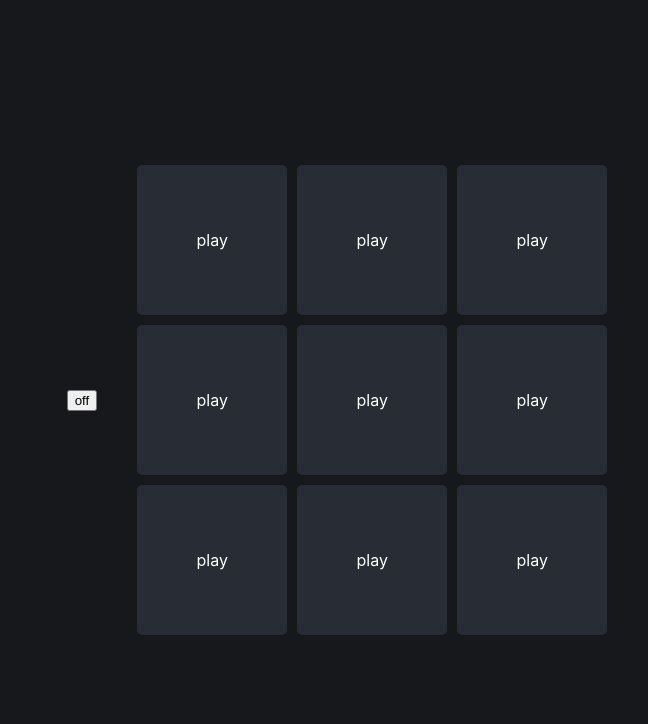
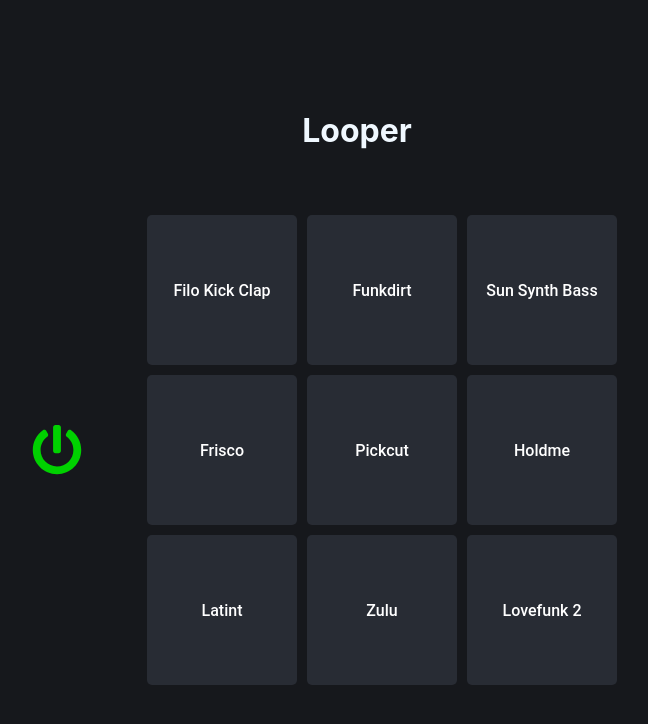
Before and after one commit to imri29/looper, a React (Create React App) app: page / in a window 1280 px wide. Shown: the top 724 px of the page, without its empty margins (283-931 px from the left). Built offline with nearby package versions, Linux system fonts and the light colour scheme.

Commit message:
style fixes

```diff
--- a/public/index.html
+++ b/public/index.html
@@ -5,16 +5,12 @@
     <link rel="icon" href="%PUBLIC_URL%/favicon.ico" />
     <meta name="viewport" content="width=device-width, initial-scale=1" />
     <meta name="theme-color" content="#000000" />
-    <meta
-      name="description"
-      content="Web site created using create-react-app"
-    />
+    <meta name="description" content="Web site created using create-react-app" />
     <link rel="apple-touch-icon" href="%PUBLIC_URL%/logo192.png" />
     <!--
       manifest.json provides metadata used when your web app is installed on a
       user's mobile device or desktop. See https://developers.google.com/web/fundamentals/web-app-manifest/
     -->
-    <link rel="manifest" href="%PUBLIC_URL%/manifest.json" />
     <!--
       Notice the use of %PUBLIC_URL% in the tags above.
       It will be replaced with the URL of the `public` folder during the build.
--- a/src/App.js
+++ b/src/App.js
@@ -1,22 +1,28 @@
 import { useContext } from 'react';
 import AudioBox from './components/AudioBox';
-import { LooperBox, Container } from './App.style';
+import { LooperBox, Container, Title } from './App.style';
+import { AudioContext } from './context/AudioProvider';
+import PowerButton from './components/PowerButton';
 import './index.css';
-import { AudioContext } from './context/AudioProvider';
 
 function App() {
   const { sounds, togglePower, power } = useContext(AudioContext);
 
   return (
+    <>
+      <Title>Looper</Title>
       <Container>
-      <button onClick={togglePower}>{power ? 'off' : 'on'}</button>
+        <PowerButton onClick={togglePower} power={power}>
+          {power ? 'off' : 'on'}
+        </PowerButton>
         <LooperBox>
           {sounds.current?.map((_, i) => {
-          const { id, audio } = sounds.current[i];
-          return <AudioBox audioEl={audio} id={id} key={id} />;
+            const { id, audio, name } = sounds.current[i];
+            return <AudioBox audioEl={audio} id={id} name={name} key={id} />;
           })}
         </LooperBox>
       </Container>
+    </>
   );
 }
 
--- a/src/App.style.js
+++ b/src/App.style.js
@@ -1,17 +1,24 @@
-import styled from 'styled-components';
+import styled from 'styled-components/macro';
 
 export const Container = styled.div`
   display: flex;
   align-items: center;
   justify-content: center;
-  height: 100%;
-  width: 100%;
+  padding: 25px;
 `;
+
+export const Title = styled.h1`
+  color: aliceblue;
+  margin-bottom: 40px;
+`
 
 export const LooperBox = styled.div`
   display: flex;
   flex-wrap: wrap;
   justify-content: center;
-  width: 550px;
+  max-width: 600px;
   gap: 10px;
+  @media(max-width: 700px){
+    max-width: 80%;
+  }
 `;
--- a/src/components/AudioBox.js
+++ b/src/components/AudioBox.js
@@ -2,7 +2,7 @@ import { useContext, useEffect } from 'react';
 import { Box } from './AudioBox.style';
 import { AudioContext } from '../context/AudioProvider';
 
-function AudioBox({ id, audioEl }) {
+function AudioBox({ id, audioEl, name }) {
   const { handleQueue, activeTracks, isPlaying, setIsPlaying, power } = useContext(AudioContext);
   const isBoxActive = activeTracks.some(trackId => trackId === id);
 
@@ -37,7 +37,7 @@ function AudioBox({ id, audioEl }) {
 
   return (
     <Box onClick={() => onClick(id)} playing={isBoxActive}>
-      <span>{isBoxActive ? 'pause' : 'play'}</span>
+      <span>{name}</span>
     </Box>
   );
 }
--- a/src/components/AudioBox.style.js
+++ b/src/components/AudioBox.style.js
@@ -1,9 +1,9 @@
-import styled from 'styled-components';
+import styled from 'styled-components/macro';
 
 const bg = '#282c34';
 const activeBg = '#1DB954';
 
-export const Box = styled.div`
+export const Box = styled.button`
   width: 150px;
   height: 150px;
   background-color: ${({ playing }) => (playing ? activeBg : bg)};
@@ -14,7 +14,25 @@ export const Box = styled.div`
   color: white;
   border-radius: 5px;
   transition: all 0.1s;
+  text-transform: none;
+  border: none;
   &:hover {
     transform: scale(1.03);
   }
+  span {
+    transform: none;
+    font-size: 16px;
+    font-family: 'Roboto', sans-serif;
+    font-weight: 500;
+  }
+  @media (max-width: 700px) {
+    width: 30%;
+    height: 70px;
+    span {
+      font-size: 12px;
+    }
+  }
+  @media (max-width: 420px) {
+    width: 70%
+  }
 `;
--- /dev/null
+++ b/src/components/PowerButton.js
@@ -0,0 +1,45 @@
+import styled from 'styled-components/macro';
+
+const Svg = styled.svg.attrs(() => ({
+  version: '1.0',
+  xmlns: 'http://www.w3.org/2000/svg',
+  xmlnsXlink: 'http://www.w3.org/1999/xlink',
+  'aria-hidden': 'true',
+  focusable: 'false',
+  'data-prefix': 'fas',
+  'data-icon': 'power-off',
+  className: 'svg-inline--fa fa-power-off fa-w-16',
+  role: 'button',
+  viewBox: '0 0 512 512',
+}))`
+  cursor: pointer;
+  display: flex;
+  justify-content: center;
+  align-items: center;
+  width: 50px;
+  height: 50px;
+  transition: transform 5s;
+  &:hover {
+    path {
+      transform: scale(1.03);
+      transition: transform 0.2s;
+    }
+  }
+  @media (max-width: 700px) {
+    width: 30px;
+    height: 30px;
+  }
+`;
+
+const PowerButton = ({ onClick, power }) => (
+  <div tabIndex={0} role="button" onClick={onClick}>
+    <Svg>
+      <path
+        fill={power ? '#00D100' : '#E32227'}
+        d="M400 54.1c63 45 104 118.6 104 201.9 0 136.8-110.8 247.7-247.5 248C120 504.3 8.2 393 8 256.4 7.9 173.1 48.9 99.3 111.8 54.2c11.7-8.3 28-4.8 35 7.7L162.6 90c5.9 10.5 3.1 23.8-6.6 31-41.5 30.8-68 79.6-68 134.9-.1 92.3 74.5 168.1 168 168.1 91.6 0 168.6-74.2 168-169.1-.3-51.8-24.7-101.8-68.1-134-9.7-7.2-12.4-20.5-6.5-30.9l15.8-28.1c7-12.4 23.2-16.1 34.8-7.8zM296 264V24c0-13.3-10.7-24-24-24h-32c-13.3 0-24 10.7-24 24v240c0 13.3 10.7 24 24 24h32c13.3 0 24-10.7 24-24z"
+      />
+    </Svg>
+  </div>
+);
+
+export default PowerButton
--- a/src/context/AudioProvider.js
+++ b/src/context/AudioProvider.js
@@ -1,13 +1,14 @@
 import { createContext, useState, useRef } from 'react';
-import * as soundModules from '../sounds';
+import soundModules from '../sounds';
 
 export const AudioContext = createContext();
 
 const AudioProvider = ({ children }) => {
   const sounds = useRef(
-    Object.values(soundModules).map((url, i) => ({
-      audio: new Audio(url),
+    soundModules.map((item, i) => ({
+      audio: new Audio(item.url),
       id: i + 1,
+      name: item.name,
     }))
   );
   const [power, setPower] = useState(true);
--- a/src/index.css
+++ b/src/index.css
@@ -14,6 +14,13 @@ body {
   background: #16181c;
 }
 
+#root {
+  display: flex;
+  flex-direction: column;
+  justify-content: center;
+  align-items: center;
+}
+
 code {
   font-family: source-code-pro, Menlo, Monaco, Consolas, 'Courier New', monospace;
 }
--- a/src/sounds.js
+++ b/src/sounds.js
@@ -8,4 +8,18 @@ import sound7 from './assets/loops/7-hk_top125_latint.mp3';
 import sound8 from './assets/loops/8-hk_top125_zulu.mp3';
 import sound9 from './assets/loops/9-hk_mus125_lovefunk2_Gm.mp3';
 
-export { sound1, sound2, sound3, sound4, sound5, sound6, sound7, sound8, sound9 };
+const soundModules =  [
+  { url: sound1, name: 'Filo Kick Clap' },
+  { url: sound2, name: 'Funkdirt' },
+  { url: sound3, name: 'Sun Synth Bass' },
+  { url: sound4, name: 'Frisco' },
+  { url: sound5, name: 'Pickcut' },
+  { url: sound6, name: 'Holdme' },
+  { url: sound7, name: 'Latint' },
+  { url: sound8, name: 'Zulu' },
+  { url: sound9, name: 'Lovefunk 2' },
+];
+
+export default soundModules;
+
+// export { sound1, sound2, sound3, sound4, sound5, sound6, sound7, sound8, sound9 };
```
Lines whose indentation alone changed are shown as unchanged.
